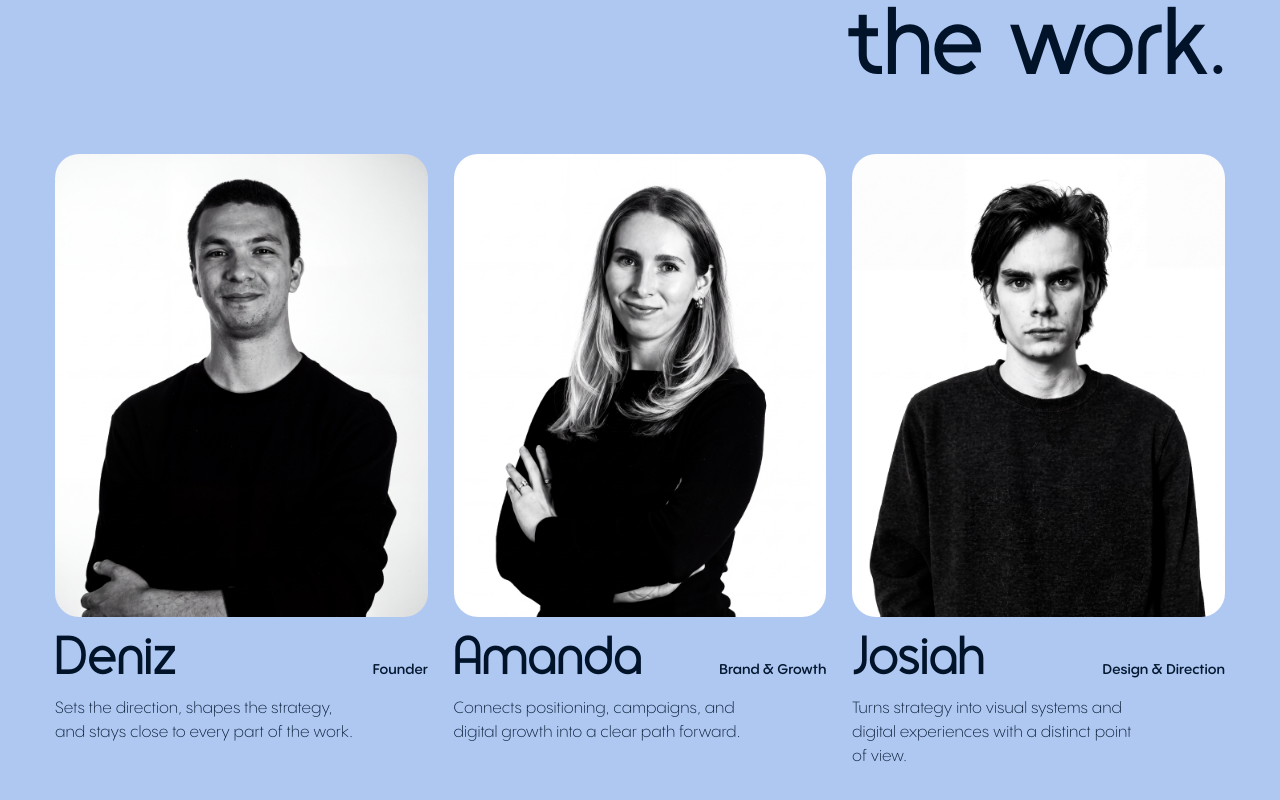
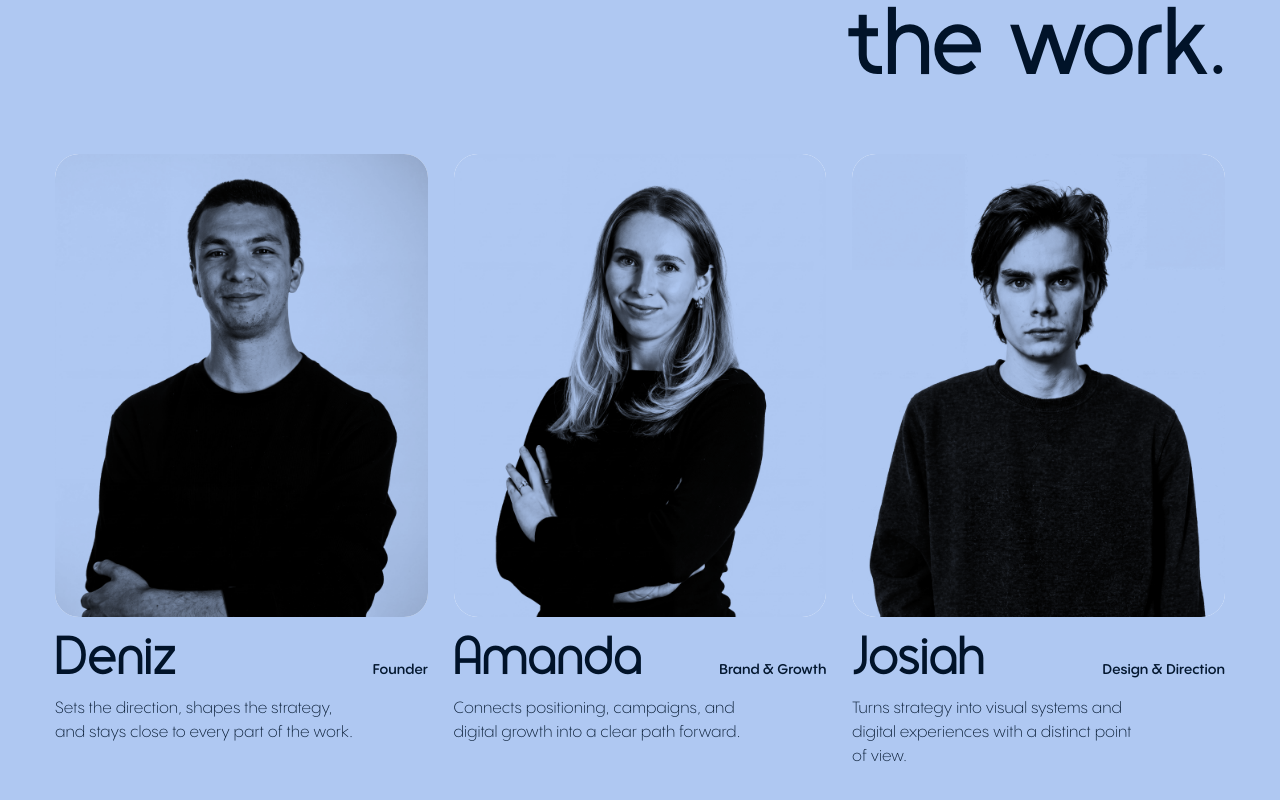
Before and after one commit to cedarandcactus/burgama-site-14.5, a Next.js app: page /studio in a window 1280 px wide. Shown: the part 1148-1948 px from the top of the page. Built offline with nearby package versions, Linux system fonts and the light colour scheme.

Commit message:
style: update studio portrait styles and add grayscale filter\n\nUpdated portrait background to powder, added isolation, grayscale filter, and blend mode

```diff
--- a/app/studio/studio.module.css
+++ b/app/studio/studio.module.css
@@ -92,8 +92,9 @@
 .portrait {
   aspect-ratio: 29 / 36;
   overflow: hidden;
+  isolation: isolate;
   border-radius: 24px;
-  background: var(--palette-yellow-soft);
+  background: var(--palette-powder);
 }
 
 .portrait img {
@@ -101,6 +102,8 @@
   width: 100%;
   height: 100%;
   object-fit: cover;
+  filter: grayscale(1);
+  mix-blend-mode: multiply;
 }
 
 .personHeading {
```
